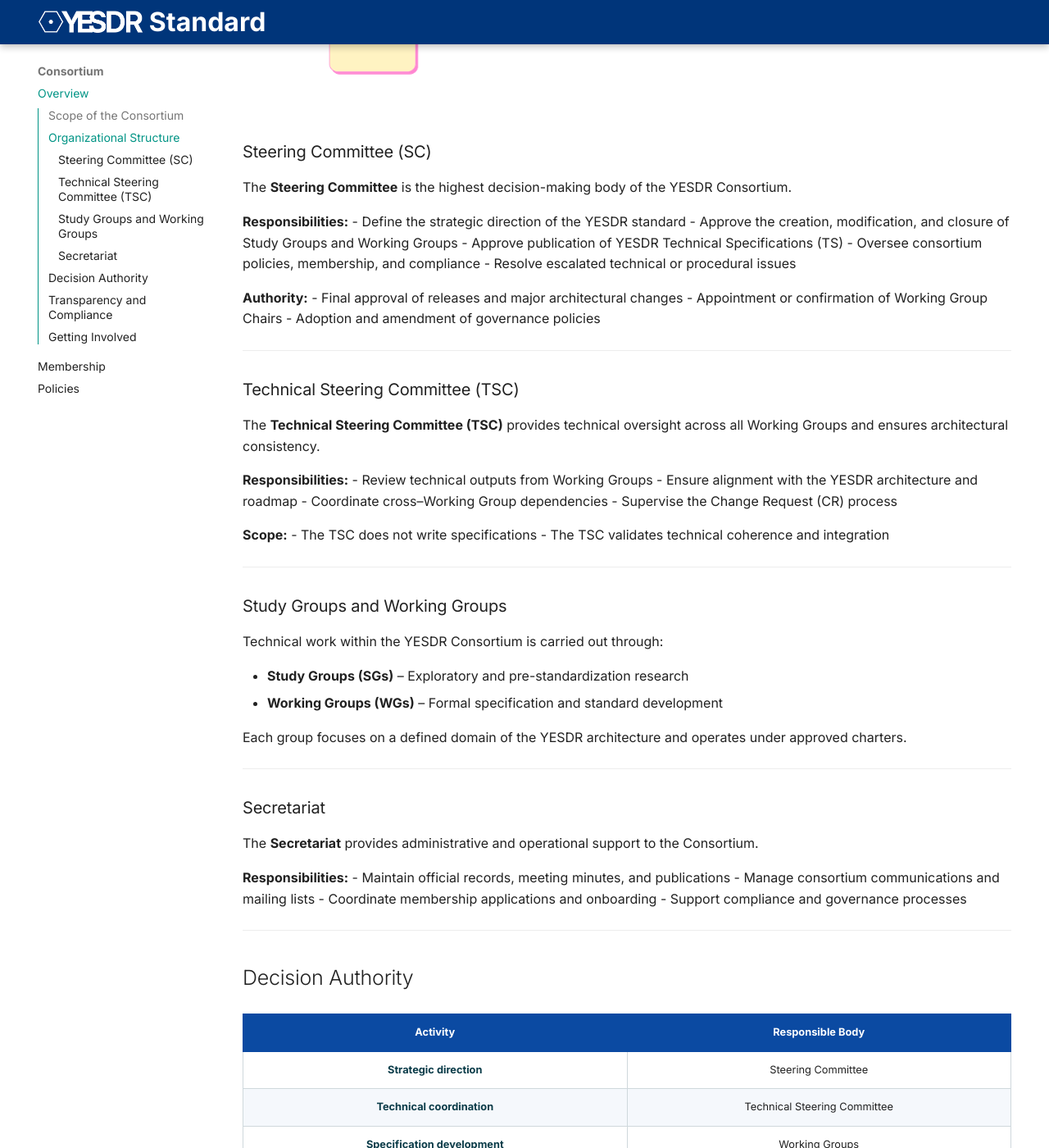
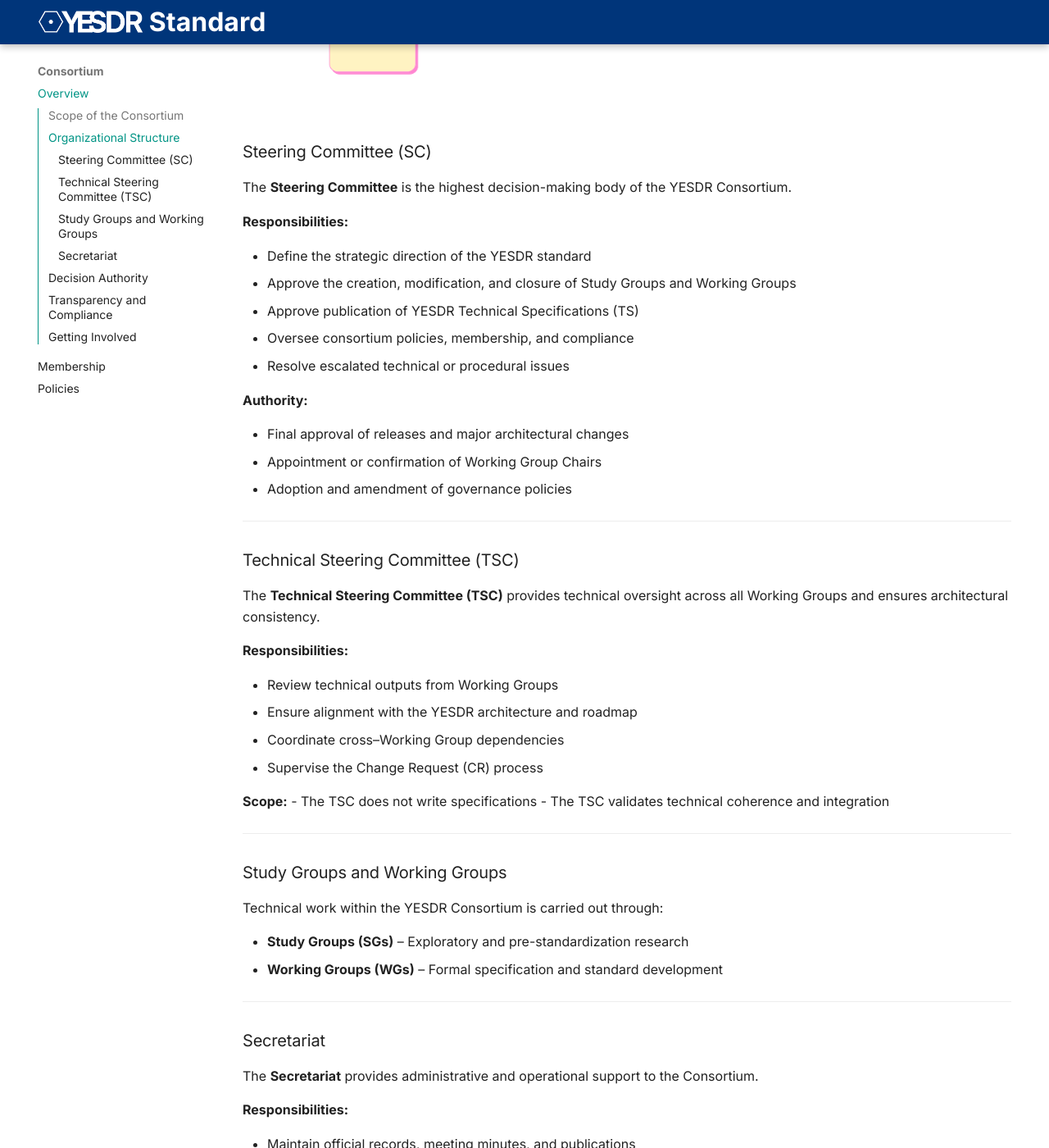
Before and after one commit to chandharlabs/yesdr-standard, an MkDocs documentation site: the page built from docs/consortium/overview.md, in a window 1280 px wide and 1400 px high, scrolled down 1834 px. Shown: the whole window at 82% size. Built offline with MkDocs 1.6.1 and Material for MkDocs 9.7.7, drawn with Linux system fonts in a browser that asks for light colours; some of the changed text lies outside the part shown.

Commit message:
Update overview.md

```diff
--- a/docs/consortium/overview.md
+++ b/docs/consortium/overview.md
@@ -33,6 +33,7 @@ The YESDR Consortium oversees activities related to:
 The **Steering Committee** is the highest decision-making body of the YESDR Consortium.
 
 **Responsibilities:**
+
 - Define the strategic direction of the YESDR standard
 - Approve the creation, modification, and closure of Study Groups and Working Groups
 - Approve publication of YESDR Technical Specifications (TS)
@@ -40,6 +41,7 @@ The **Steering Committee** is the highest decision-making body of the YESDR Cons
 - Resolve escalated technical or procedural issues
 
 **Authority:**
+
 - Final approval of releases and major architectural changes
 - Appointment or confirmation of Working Group Chairs
 - Adoption and amendment of governance policies
@@ -52,6 +54,7 @@ The **Technical Steering Committee (TSC)** provides technical oversight across
 all Working Groups and ensures architectural consistency.
 
 **Responsibilities:**
+
 - Review technical outputs from Working Groups
 - Ensure alignment with the YESDR architecture and roadmap
 - Coordinate cross–Working Group dependencies
@@ -70,8 +73,6 @@ Technical work within the YESDR Consortium is carried out through:
 - **Study Groups (SGs)** – Exploratory and pre-standardization research
 - **Working Groups (WGs)** – Formal specification and standard development
 
-Each group focuses on a defined domain of the YESDR architecture and operates
-under approved charters.
 
 ---
 
@@ -80,10 +81,12 @@ under approved charters.
 The **Secretariat** provides administrative and operational support to the Consortium.
 
 **Responsibilities:**
+
 - Maintain official records, meeting minutes, and publications
 - Manage consortium communications and mailing lists
 - Coordinate membership applications and onboarding
 - Support compliance and governance processes
+-
 ---
 
 ## Decision Authority
```
